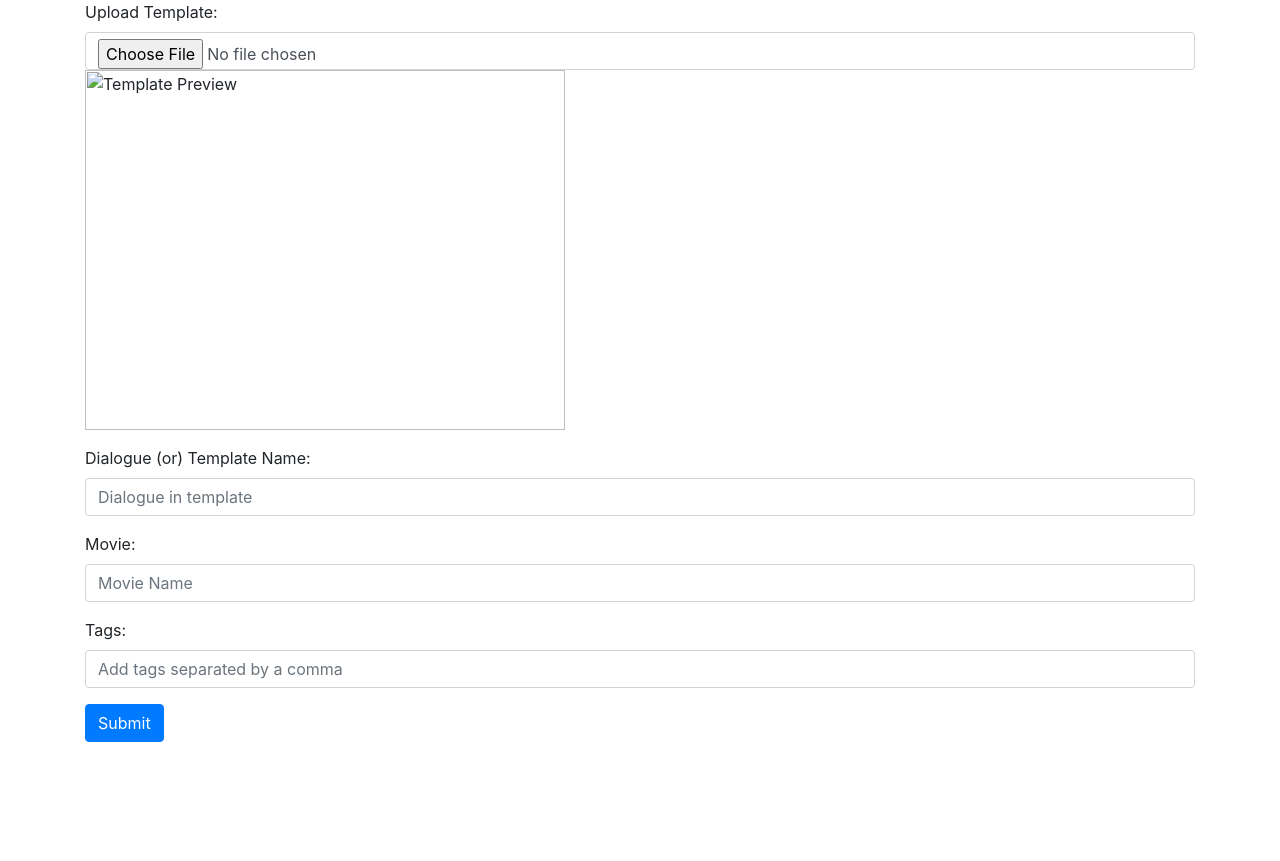
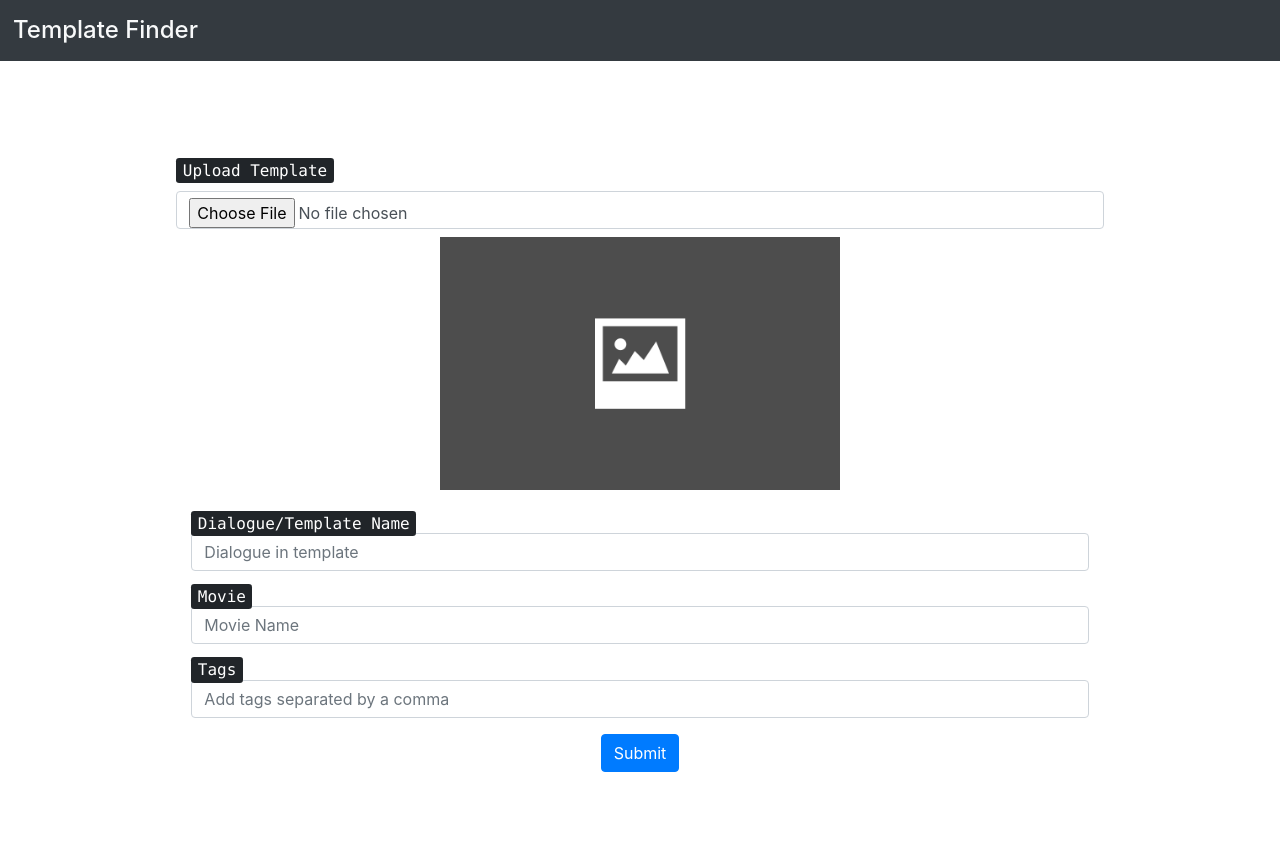
Before and after one commit to m-aravind11/memehub, a Flask app: page /new-template in a window 1280 px wide. Before the commit the page ends 742 px from the top, so only its background shows below. Run offline with Flask 2, Linux system fonts and the light colour scheme; some libraries are stand-ins or nearby versions.

Commit message:
UI Changes

```diff
--- a/app.py
+++ b/app.py
@@ -42,10 +42,12 @@ def search():
     for result in results:
         filename=result.memeTemplateSavePathURI.split('/')[-1]
 
+        tags_string = ", ".join([tagName.meme_tag[0].upper() + tagName.meme_tag[1:] for tagName in result.tags])
+
         response.append({"onClickURL": result.memeTemplateSavePathURI, \
                         "dialogue":result.dialogue_template_name, \
                         "movie_name":result.movieName, \
-                        "tags":[tagName.meme_tag for tagName in result.tags]
+                        "tags": tags_string, \
                         })
 
     return jsonify({"result":response})
@@ -101,4 +103,4 @@ def processTemplateForm():
 
 if __name__=='__main__':
     db.create_all()
-    app.run('127.0.0.1',port=5000,debug=False)
+    app.run('127.0.0.1',port=5000,debug=True)
--- a/static/style.css
+++ b/static/style.css
@@ -0,0 +1,4 @@
+.template-card-search,.template-card-search-image{
+    width: 360px;
+    height: 270px;
+}
--- a/templates/header.html
+++ b/templates/header.html
@@ -1,7 +1,6 @@
 <html>
     <head>
-        <meta name="viewport" content="width=device-width, initial-scale=1">
-        <meta name="viewport" content="width=device-width, initial-scale=1">
+        <meta name="viewport" content="width=device-width, initial-scale=1, user-scalable=no">
         <!-- Booststap and JQuery-->
         <link rel="stylesheet" href="https://maxcdn.bootstrapcdn.com/bootstrap/4.5.2/css/bootstrap.min.css">
         <script src="https://ajax.googleapis.com/ajax/libs/jquery/3.5.1/jquery.min.js"></script>
--- a/templates/new_template_entry.html
+++ b/templates/new_template_entry.html
@@ -1,27 +1,28 @@
 {% include "header.html" %}
+{% include "top-navbar.html" %}
 
 {% block new_template_form %}
 
-<div class="container">
-    <form method="POST" action="{{ url_for('processTemplateForm') }}" enctype="multipart/form-data">
-        <div class="form-group">
-            <label for="template"> Upload Template: </label>
+<div class="container d-flex h-100">
+    <form method="POST" class="m-auto" action="{{ url_for('processTemplateForm') }}" enctype="multipart/form-data">
+        <div class="form-group mt-2 row">
+            <kbd class="h6" for="template"> Upload Template </kbd>
             <input id="templateUpload" type="file" class="form-control" name="templateImg" accept="image/*" onchange="document.getElementById('image_preview').src = window.URL.createObjectURL(this.files[0]);" required>
-            <img id="image_preview" width="480px" height="360px" alt="Template Preview">
+            <img src="{{ url_for('static',filename='images/image_placeholder_dark.png')}}" class="img-fluid mx-auto d-block m-2" id="image_preview" width="400px" height="300px">
         </div>
-        <div class="form-group">
-            <label for="dialogue"> Dialogue (or) Template Name: </label>
+        <div class="form-group mt-2">
+            <kbd class="h6" for="dialogue"> Dialogue/Template Name </kbd>
             <input type="text" class="form-control" name="dialogue_template_name" placeholder="Dialogue in template" required>
         </div>
-        <div class="form-group">
-            <label for="movie-name"> Movie: </label>
+        <div class="form-group mt-2">
+            <kbd class="h6" for="movie-name"> Movie </kbd>
             <input type="text" class="form-control" name="movieName" placeholder="Movie Name">
         </div>
-        <div class="form-group">
-            <label for="tags"> Tags: </label>
+        <div class="form-group mt-2">
+            <kbd class="h6" for="tags"> Tags </kbd>
             <input type="text" class="form-control" name="tags" placeholder="Add tags separated by a comma">
         </div>
-        <div class="form-group">
+        <div class="form-group text-center m-auto">
             <input type="submit" class="btn btn-primary" value="Submit">
         </div>
     </form>
--- /dev/null
+++ b/templates/top-navbar.html
@@ -0,0 +1,5 @@
+<div class="bg-dark p-3 d-flex align-items-center">
+    <div class="row pl-2">
+        <a style="text-decoration : none" href="/"> <span class="text-light h4 p-1"> Template Finder </span> </a>
+    </div>
+</div>
```
Also changed, not shown: static/ajax_search.js (+10 -2 lines), templates/index.html (+8 -7 lines), static/images/image_placeholder.png (added), static/images/image_placeholder_dark.jpeg (added), static/images/image_placeholder_dark.png (added).
